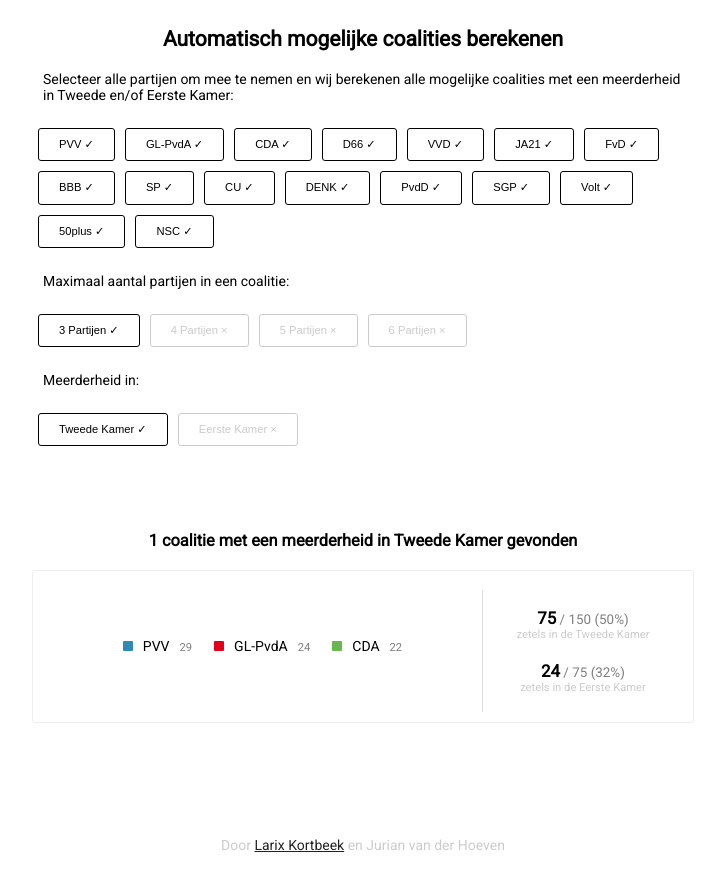
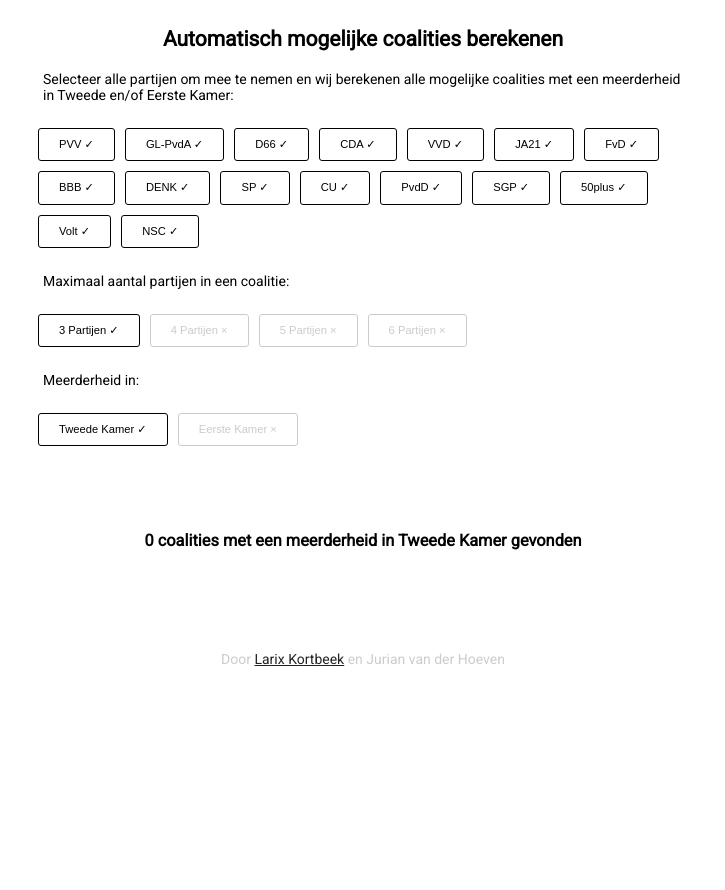
Before and after one commit to larixk/coalitiemaker.nl, a React (Create React App) app: page / in a window 1280 px wide. Shown: the part 1320-2210 px from the top of the page, without its empty margins (277-1002 px from the left). After the commit the page ends 2043 px from the top, so only its background shows below. Built offline with nearby package versions, Linux system fonts and the light colour scheme.

Commit message:
Slotpeilingen

```diff
--- a/package.json
+++ b/package.json
@@ -28,5 +28,6 @@
       "last 1 firefox version",
       "last 1 safari version"
     ]
-  }
+  },
+  "packageManager": "yarn@1.22.22+sha512.a6b2f7906b721bba3d67d4aff083df04dad64c399707841b7acf00f6b133b7ac24255f2652fa22ae3534329dc6180534e98d17432037ff6fd140556e2bb3137e"
 }
--- a/src/components/App.js
+++ b/src/components/App.js
@@ -199,7 +199,7 @@
           <ul>
             <li>
               <a
-                href="https://eenvandaag.avrotros.nl/opiniepanel/uitslagen/pvv-stijgt-weer-iets-in-nieuwe-zetelpeiling-nog-steeds-veel-zwevende-kiezers-161702"
+                href="https://eenvandaag.avrotros.nl/opiniepanel/uitslagen/d66-stijgt-8-zetels-in-laatste-zetelpeiling-voor-verkiezingen-pvv-daalt-5-zetels-161768"
                 target="_blank"
               >
                 EenVandaag (21-10-2025)
@@ -207,14 +207,17 @@
             </li>
             <li>
               <a
-                href="https://www.ipsos-publiek.nl/actueel/ipsos-io-zetelpeiling-cda-levert-in-partijen-groeien-naar-elkaar-toe/"
+                href="https://www.ipsos-publiek.nl/actueel/ipsos-io-zetelpeiling-vijf-partijen-dicht-bij-elkaar/"
                 target="_blank"
               >
                 Ipsos I&amp;O (24-10-2025)
               </a>
             </li>
             <li>
-              <a href="https://home.noties.nl/peil/" target="_blank">
+              <a
+                href="https://maurice.nl/2025/10/28/slotpeiling-en-prognose-tk205/"
+                target="_blank"
+              >
                 Peil.nl (17-10-2025)
               </a>
             </li>
--- a/src/parties.js
+++ b/src/parties.js
@@ -1,57 +1,57 @@
 const polls = {
   eenVandaag: {
-    PVV: 34,
+    PVV: 29,
     "GL-PvdA": 25,
-    VVD: 15,
+    VVD: 16,
     NSC: 0,
-    D66: 16,
-    BBB: 2,
-    CDA: 23,
-    SP: 4,
+    D66: 24,
+    BBB: 3,
+    CDA: 19,
+    SP: 5,
     DENK: 3,
-    PvdD: 3,
-    FvD: 4,
+    PvdD: 2,
+    FvD: 6,
     SGP: 3,
-    CU: 2,
-    Volt: 3,
-    JA21: 12,
-    "50plus": 1,
+    CU: 3,
+    Volt: 2,
+    JA21: 8,
+    "50plus": 2,
   },
   ipsos: {
-    PVV: 26,
+    PVV: 23,
+    "GL-PvdA": 23,
+    VVD: 17,
+    NSC: 1,
+    D66: 23,
+    BBB: 5,
+    CDA: 19,
+    SP: 4,
+    FvD: 6,
+    PvdD: 4,
+    DENK: 3,
+    SGP: 3,
+    CU: 3,
+    Volt: 2,
+    JA21: 11,
+    "50plus": 3,
+  },
+  peil: {
+    PVV: 23,
     "GL-PvdA": 23,
     D66: 22,
+    VVD: 22,
     CDA: 20,
-    VVD: 16,
-    JA21: 12,
-    FvD: 5,
-    PvdD: 4,
+    JA21: 9,
+    FvD: 7,
     BBB: 4,
     SP: 4,
-    DENK: 3,
-    Volt: 3,
+    DENK: 4,
     SGP: 3,
-    CU: 3,
+    PvdD: 3,
+    CU: 2,
+    Volt: 2,
     "50plus": 2,
     NSC: 0,
-  },
-  peil: {
-    PVV: 28,
-    "GL-PvdA": 24,
-    CDA: 24,
-    VVD: 16,
-    D66: 17,
-    JA21: 11,
-    SP: 4,
-    BBB: 4,
-    DENK: 4,
-    FvD: 6,
-    SGP: 3,
-    PvdD: 3,
-    CU: 3,
-    Volt: 2,
-    NSC: 0,
-    "50plus": 1,
   },
 };
 
```
